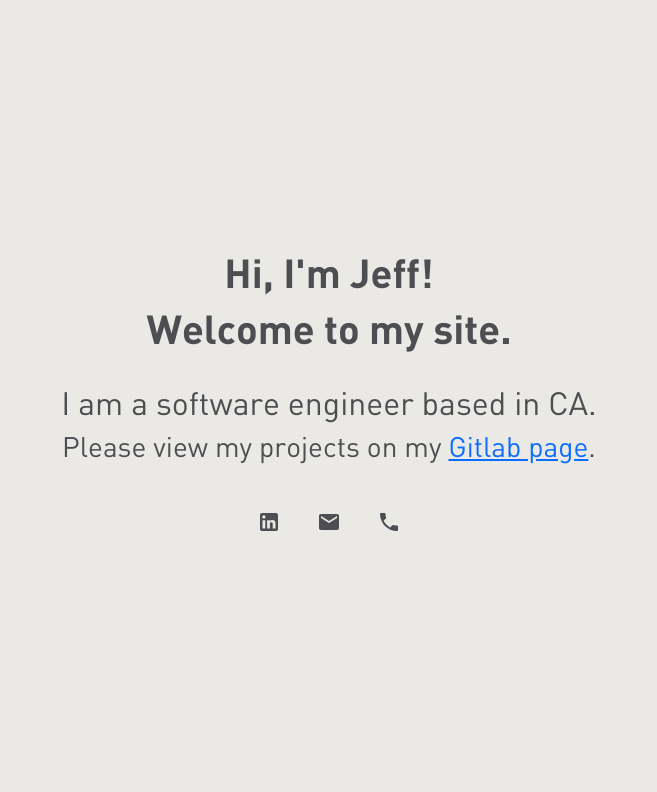
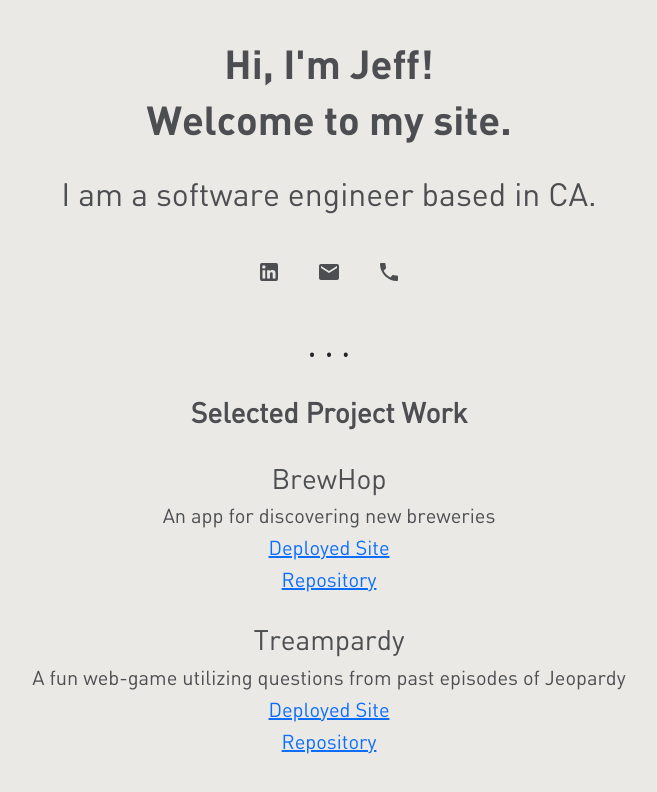
Before and after one commit to jwpettit/Portfolio-Website, a React (Create React App) app: page / in a window 1280 px wide. Shown: the top 792 px of the page, without its empty margins (311-968 px from the left). Built offline with nearby package versions, Linux system fonts and the light colour scheme.

Commit message:
Added projects to home page

```diff
--- a/src/pages/Templanding.jsx
+++ b/src/pages/Templanding.jsx
@@ -19,13 +19,13 @@ export default function Templanding() {
                 <br />
                 <div className="Temp-Body">
                     <h2>I am a software engineer based in CA.</h2>
-                    <h3>
+                    {/* <h3>
                         Please view my projects on my{" "}
                         <a href="https://gitlab.com/jwpettit" target="blank">
                             Gitlab page
                         </a>
                         .
-                    </h3>
+                    </h3> */}
                 </div>
                 <div className="Icons-Box">
                     <IconButton
@@ -37,11 +37,63 @@ export default function Templanding() {
                     <IconButton href="mailto:j@jeffpett.it">
                         <EmailIcon className="Icons" />
                     </IconButton>
-                    <IconButton
-                        onClick={() => showPhoneModal(true)}
-                    >
+                    <IconButton onClick={() => showPhoneModal(true)}>
                         <LocalPhoneIcon className="Icons" />
                     </IconButton>
+                </div>
+                <br />
+                <div>
+                    <h2>. . .</h2>
+                </div>
+                <br />
+                <div className="Temp-Body">
+                    <div>
+                        <h3>
+                            <b>Selected Project Work</b>
+                        </h3>
+                    </div>
+                    <br />
+                    <div>
+                        <h3>BrewHop</h3>
+                        <h5>An app for discovering new breweries</h5>
+                        <h5>
+                            <a
+                                href="https://brewhoppers.gitlab.io/brew-hop/"
+                                target="blank"
+                            >
+                                Deployed Site
+                            </a>
+                        </h5>
+                        <h5>
+                            <a
+                                href="https://gitlab.com/brewhoppers/brew-hop"
+                                target="blank"
+                            >
+                                Repository
+                            </a>
+                        </h5>
+                    </div>
+                    <br />
+                    <div>
+                        <h3>Treampardy</h3>
+                        <h5>A fun web-game utilizing questions from past episodes of Jeopardy</h5>
+                        <h5>
+                            <a
+                                href="https://treamforce.gitlab.io/treampardy-take-2/"
+                                target="blank"
+                            >
+                                Deployed Site
+                            </a>
+                        </h5>
+                        <h5>
+                            <a
+                                href="https://gitlab.com/treamforce/treampardy-take-2"
+                                target="blank"
+                            >
+                                Repository
+                            </a>
+                        </h5>
+                    </div>
                 </div>
             </div>
             <div>
```
